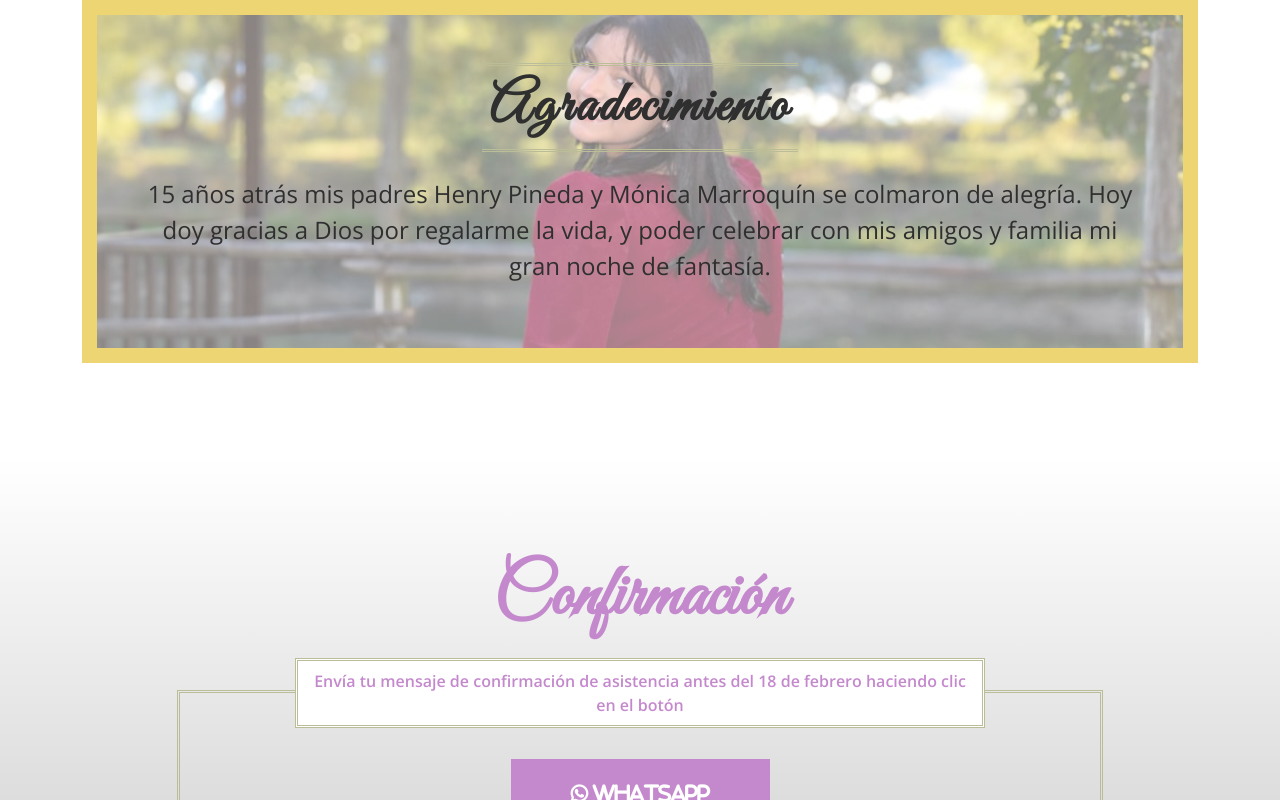
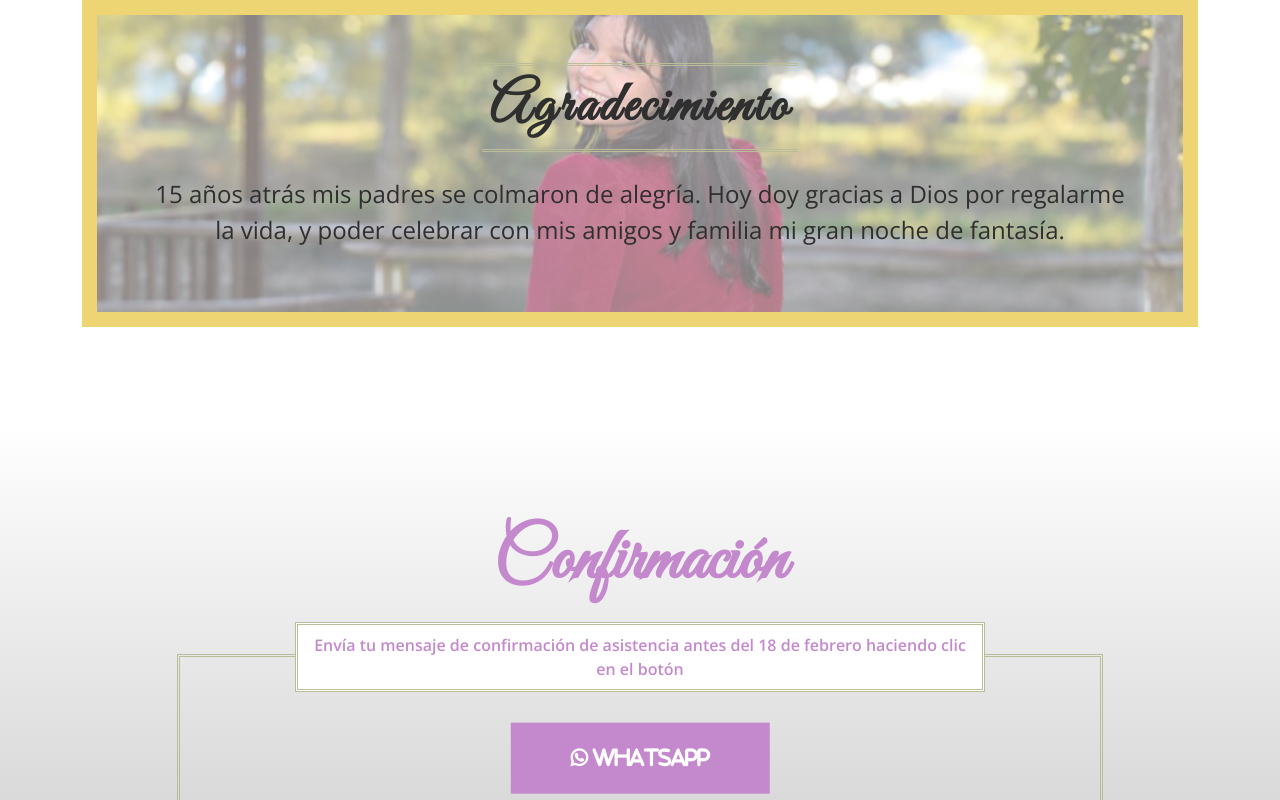
Before and after one commit to inatecsolution/XVLiza.github.io, a plain HTML site: page index.html in a window 1280 px wide. Shown: the part 3925-4725 px from the top of the page. Drawn offline with nearby package versions, Linux system fonts and the light colour scheme; a web font is replaced by a local one.

Commit message:
Actualizar index.html
Eliminar nombres de Agradecimiento

```diff
--- a/index.html
+++ b/index.html
@@ -344,10 +344,7 @@
                             <h4 class="text-dark display-4 fw-bold mb-0" style="letter-spacing: 3px;">Agradecimiento</h4>
                         </div>
 
-                        <p class="text-dark fs-4">15 años atrás mis padres Henry Pineda y Mónica Marroquín se colmaron de alegría.
-                            Hoy doy gracias a Dios por regalarme la vida,
-                            y poder celebrar con mis amigos y familia
-                            mi gran noche de fantasía.</p>
+                        <p class="text-dark fs-4">15 años atrás mis padres se colmaron de alegría. Hoy doy gracias a Dios por regalarme la vida, y poder celebrar con mis amigos y familia mi gran noche de fantasía.</p>
 
 
                     </div>
```
